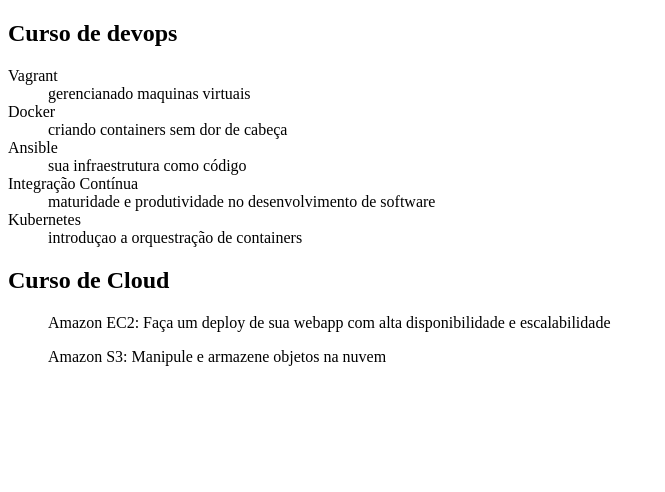
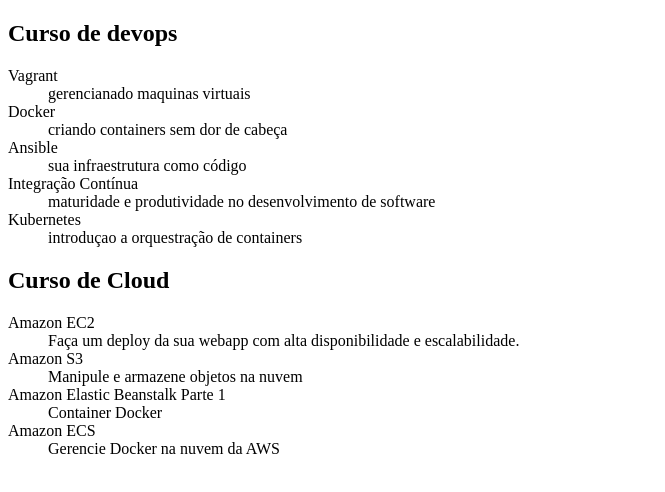
Before and after one commit to marcosaugustomodesto/alura-git-novo, a plain HTML site: page index.html in a window 1280 px wide. Shown: the whole page, without its empty margins (0-665 px from the left). Drawn offline with Linux system fonts and the light colour scheme.

Commit message:
cursos de beanstalk e ecs adicionados

```diff
--- a/index.html
+++ b/index.html
@@ -28,13 +28,17 @@
 	<h2>Curso de Cloud</h2>
 
 	<dl>
-		<dt></dt>
-		<dd>Amazon EC2: Faça um deploy de sua webapp com alta disponibilidade e escalabilidade</dd>
-	</dl>
+		<dt>Amazon EC2</dt>
+		<dd>Faça um deploy da sua webapp com alta disponibilidade e escalabilidade.</dd>
 
-	<dl>
-		<dt></dt>
-		<dd>Amazon S3: Manipule e armazene objetos na nuvem</dd>
+		<dt>Amazon S3</dt>
+		<dd>Manipule e armazene objetos na nuvem</dd>
+
+		<dt>Amazon Elastic Beanstalk Parte 1</dt>
+		<dd>Container Docker</dd>
+
+		<dt>Amazon ECS</dt>
+		<dd>Gerencie Docker na nuvem da AWS</dd>
 	</dl>
 </body>
 </html>
```
